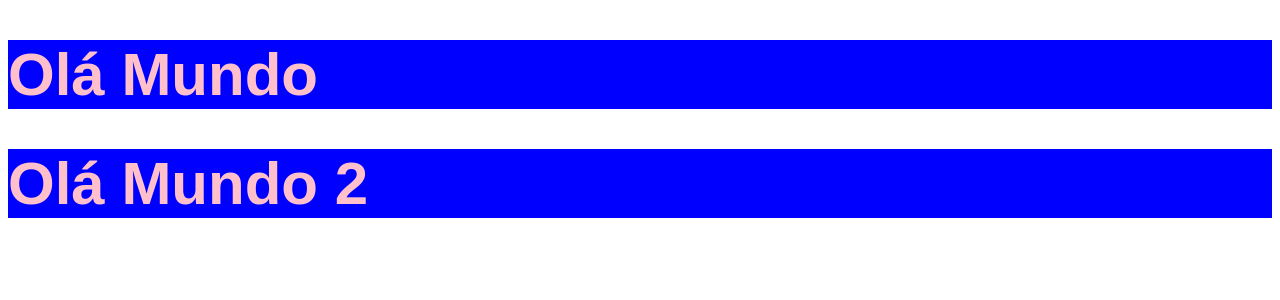
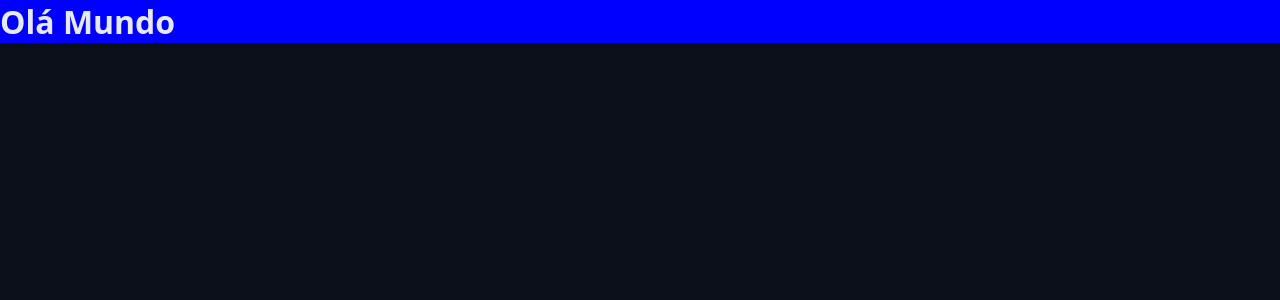
Before and after one commit to felipemimoura/chronos, a React (Vite) app: page / in a window 1280 px wide. Shown: the top 300 px of the page. Built offline with nearby package versions, Linux system fonts and the light colour scheme.

Commit message:
feat: add theme and reset css on global.css

```diff
--- a/src/App.tsx
+++ b/src/App.tsx
@@ -7,8 +7,6 @@ function App() {
   return (
     <>
       <Heading attr='teste'>Olá Mundo</Heading>
-
-      <Heading>Olá Mundo 2</Heading>
     </>
   );
 }
--- a/src/styles/global.css
+++ b/src/styles/global.css
@@ -1,8 +1,27 @@
-body {
-  font-family: sans-serif;
-  font-size: 30px;
+* {
+  margin: 0;
+  padding: 0;
+  box-sizing: border-box;
 }
 
-h1 {
-  color: var(--primary);
+html {
+  font-size: 62.5%;
 }
+
+body {
+  font-family:
+    system-ui,
+    -apple-system,
+    BlinkMacSystemFont,
+    'Segoe UI',
+    Roboto,
+    Oxygen,
+    Ubuntu,
+    Cantarell,
+    'Open Sans',
+    'Helvetica Neue',
+    sans-serif;
+  font-size: 1.6rem; /* 16px */
+  background: var(--gray-900);
+  color: var(--text-default);
+}
--- a/src/styles/theme.css
+++ b/src/styles/theme.css
@@ -1,3 +1,37 @@
 :root {
-  --primary: pink;
+  --gray-100: #e6e9f0;
+  --gray-200: #cdd3e1;
+  --gray-300: #aab3cc;
+  --gray-400: #555f7d;
+  --gray-500: #454f6a;
+  --gray-600: #363d56;
+  --gray-700: #272f43;
+  --gray-800: #181f2e;
+  --gray-900: #0a0f1a;
+
+  --primary-light: #4de7b7;
+  --primary: #0da170;
+  --primary-dark: #065f46;
+
+  --link-color: #10b981;
+  --link-hover: #0b8a60;
+
+  --success: #22c55e;
+  --warning: #eab308;
+  --error: #991b1b;
+  --info: #0ea5e9;
+
+  --text-over-primary: #0a0f1a;
+  --text-over-primary-dark: #e6e9f0;
+  --text-over-primary-light: #0a0f1a;
+  --text-over-success: #0a0f1a;
+  --text-over-warning: #0a0f1a;
+  --text-over-error: #e6e9f0;
+  --text-over-info: #0a0f1a;
+
+  --text-default: #e6e9f0;
+  --text-muted: #aab3cc;
+
+  --disabled: #555f7d;
+  --text-disabled: #aab3cc;
 }
```
